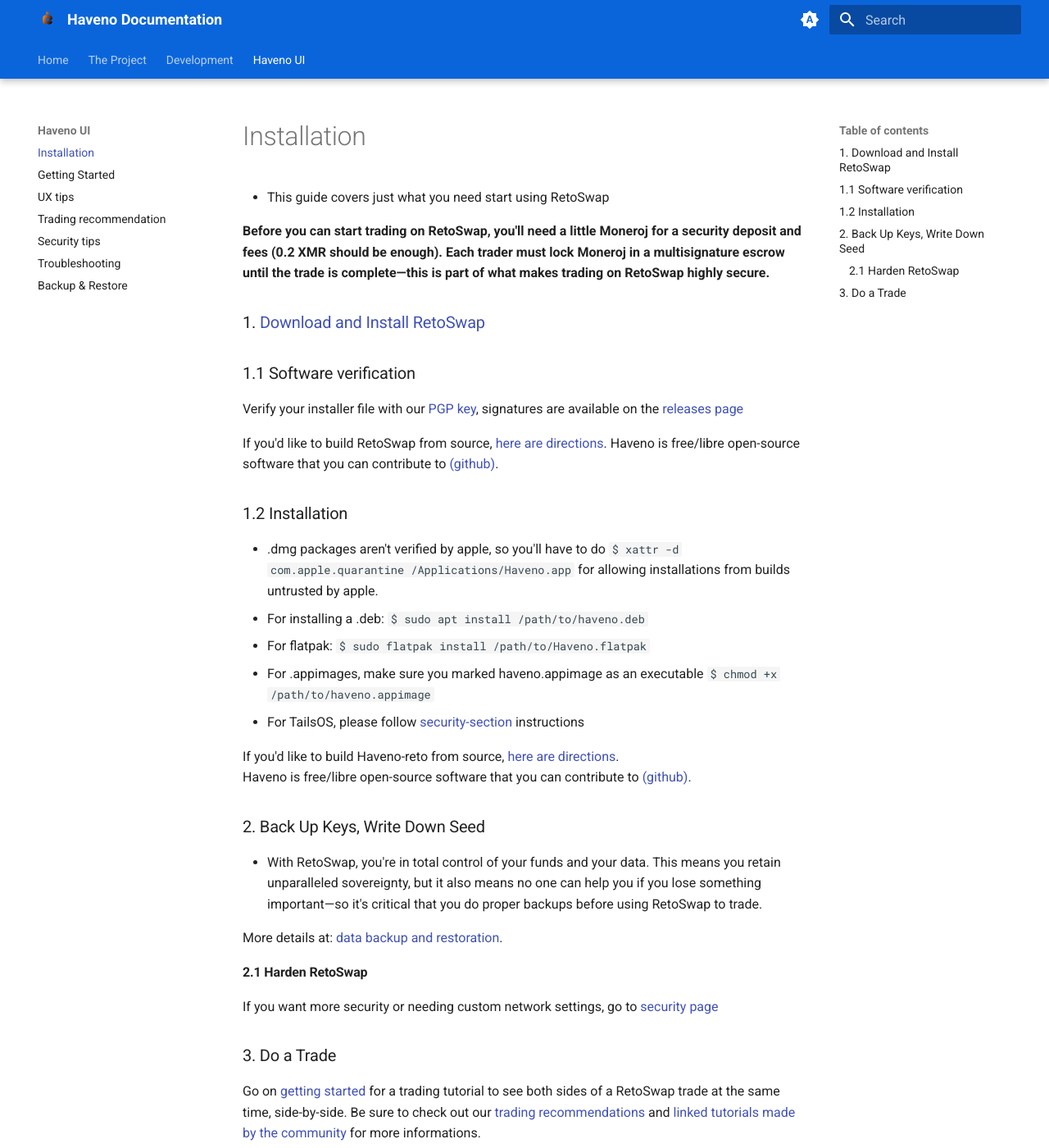
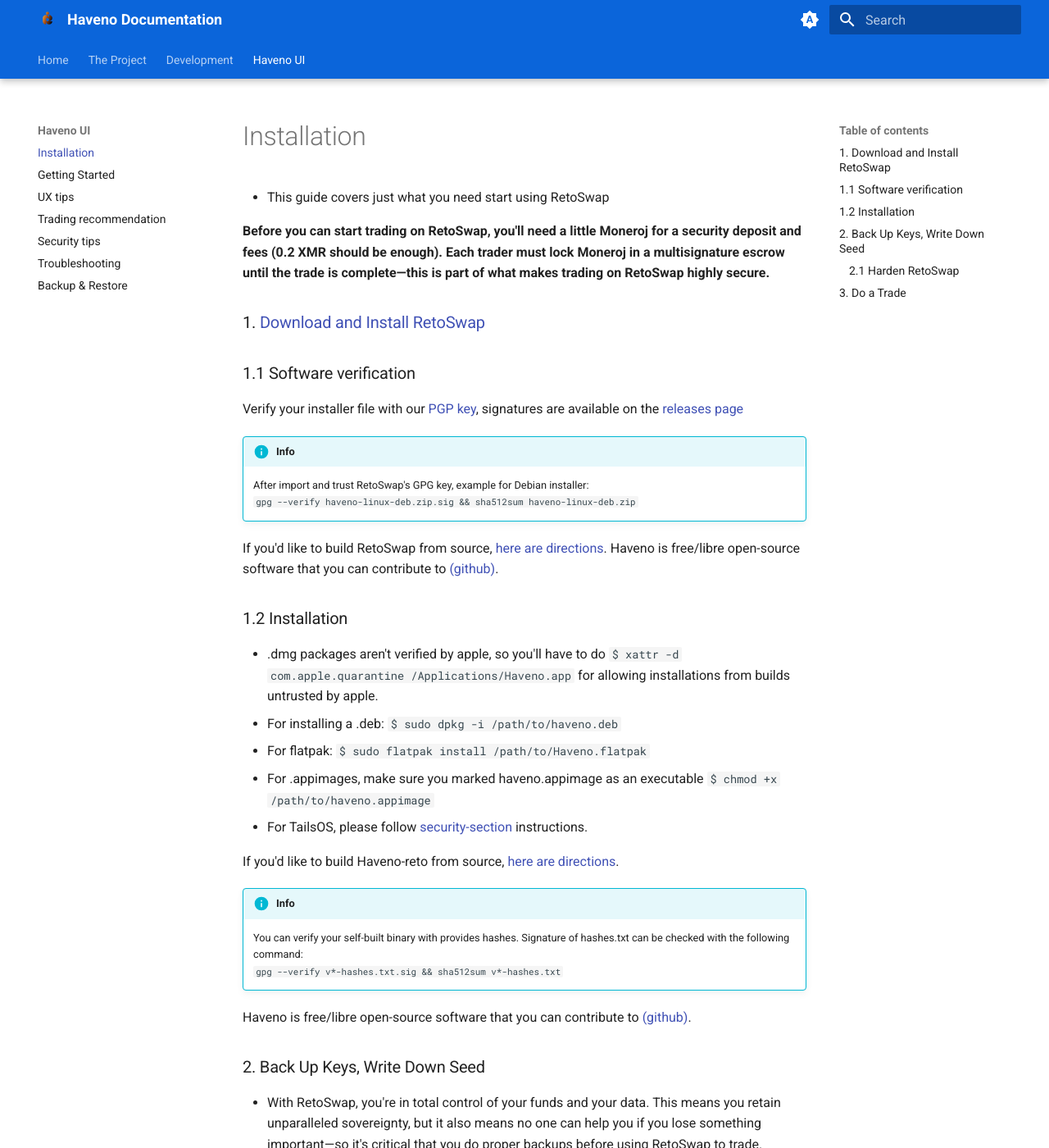
Before and after one commit to boldsuck/haveno-reto-docs, an MkDocs documentation site: the page built from docs/haveno-ui/installation.md, in a window 1280 px wide and 1400 px high. Shown: the whole window at 82% size. Built offline with MkDocs 1.6.1 and Material for MkDocs 9.7.7, drawn with Linux system fonts in a browser that asks for light colours; plug-ins that fetch from the network failed and are left out; the version menu is left out.

Commit message:
Add linebreaks & minor info

````diff
--- a/docs/haveno-ui/installation.md
+++ b/docs/haveno-ui/installation.md
@@ -10,17 +10,26 @@
 
 Verify your installer file with our [PGP key](https://retoswap.com/reto_public.asc), signatures are available on the [releases page](https://github.com/retoaccess1/haveno-reto/releases)
 
+!!! info
+    After import and trust RetoSwap's GPG key, example for Debian installer:<br>
+    `gpg --verify haveno-linux-deb.zip.sig && sha512sum haveno-linux-deb.zip`
+
 If you'd like to build RetoSwap from source, [here are directions](https://github.com/retoaccess1/haveno-reto/blob/master/docs/installing.md). Haveno is free/libre open-source software that you can contribute to [(github)](https://github.com/retoaccess1/haveno-reto).
 
 ### 1.2 Installation
 
 - .dmg packages aren't verified by apple, so you'll have to do ```$ xattr -d com.apple.quarantine /Applications/Haveno.app``` for allowing installations from builds untrusted by apple.
--  For installing a .deb: ```$ sudo apt install /path/to/haveno.deb```
+-  For installing a .deb: ```$ sudo dpkg -i /path/to/haveno.deb```
 -  For flatpak: ```$ sudo flatpak install /path/to/Haveno.flatpak```
 -  For .appimages, make sure you marked haveno.appimage as an executable ```$ chmod +x /path/to/haveno.appimage```
--  For TailsOS, please follow [security-section](./security.md#install-and-use-retoswap-on-tailsos) instructions
+-  For TailsOS, please follow [security-section](./security.md#install-and-use-retoswap-on-tailsos) instructions.
 
-If you'd like to build Haveno-reto from source, [here are directions](https://github.com/retoaccess1/haveno-reto/blob/master/docs/installing.md).<br>
+If you'd like to build Haveno-reto from source, [here are directions](https://github.com/retoaccess1/haveno-reto/blob/master/docs/installing.md).
+
+!!! info
+    You can verify your self-built binary with provides hashes. Signature of hashes.txt can be checked with the following command:<br>
+    `gpg --verify v*-hashes.txt.sig && sha512sum v*-hashes.txt`
+
 Haveno is free/libre open-source software that you can contribute to [(github)](https://github.com/retoaccess1/haveno-reto).
 
 ### 2. Back Up Keys, Write Down Seed
````
Also changed, not shown: docs/haveno-ui/backup_and_restore.md (+1 -1 lines), docs/haveno-ui/security.md (+3 -1 lines).
